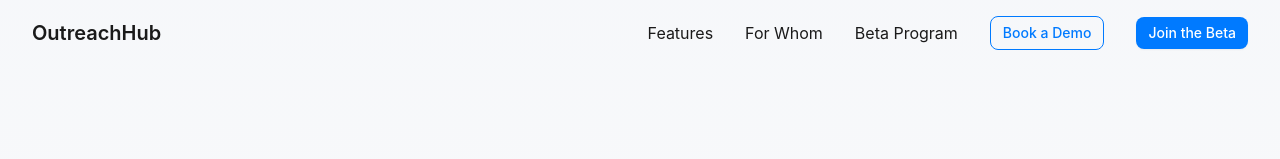
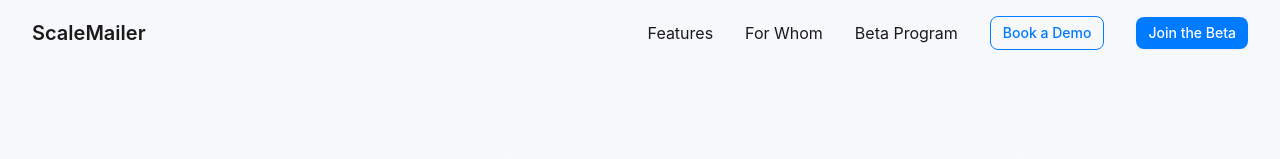
Before and after one commit to shashank-padala/scale-mailer, a React (Vite) app: page / in a window 1280 px wide. Shown: the top 159 px of the page. Built offline with nearby package versions, Linux system fonts and the light colour scheme.

Commit message:
Rename brand to ScaleMailer
Renamed all instances of "OutreachHub" to "ScaleMailer" throughout the project.

```diff
--- a/src/components/BetaSection.tsx
+++ b/src/components/BetaSection.tsx
@@ -1,3 +1,4 @@
+
 import { useEffect, useRef, useState } from "react";
 import { cn } from "@/lib/utils";
 import Button from "./Button";
--- a/src/components/Footer.tsx
+++ b/src/components/Footer.tsx
@@ -11,7 +11,7 @@ const Footer = () => {
           <div className="md:col-span-2">
             <div className="mb-4">
               <span className="text-xl font-semibold text-white">
-                OutreachHub
+                ScaleMailer
               </span>
             </div>
             <p className="mb-6 max-w-md">
@@ -80,7 +80,7 @@ const Footer = () => {
 
         <div className="mt-12 pt-8 border-t border-white/10 flex flex-col md:flex-row justify-between items-center">
           <div className="mb-4 md:mb-0">
-            &copy; {currentYear} OutreachHub. All rights reserved.
+            &copy; {currentYear} ScaleMailer. All rights reserved.
           </div>
 
           <div className="flex space-x-6">
--- a/src/components/Header.tsx
+++ b/src/components/Header.tsx
@@ -41,7 +41,7 @@ const Header = () => {
       <div className="max-w-7xl mx-auto flex items-center justify-between">
         <a href="/" className="flex items-center">
           <span className="text-xl font-semibold text-brand-dark">
-            OutreachHub
+            ScaleMailer
           </span>
         </a>
 
```
